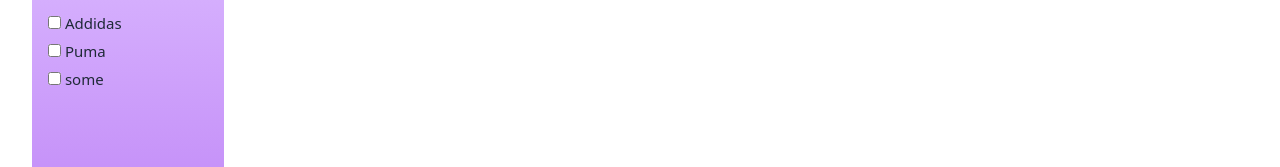
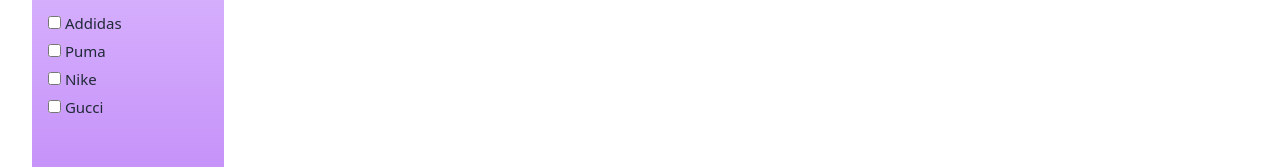
Before and after one commit to Afnansayed/Job_Task_SCIC, a React (Vite) app: page / in a window 1280 px wide. Shown: the part 495-662 px from the top of the page. Built offline with nearby package versions, Linux system fonts and the light colour scheme; no server answers.

Commit message:
pagianation with filter

```diff
--- a/src/Pages/Home/Searching/Searching.jsx
+++ b/src/Pages/Home/Searching/Searching.jsx
@@ -14,9 +14,10 @@
   // fetch products count for pagination
   useEffect(() => {
     axios
-      .get(`http://localhost:5000/productsCount`)
+      .get(`http://localhost:5000/productsCount?brand=${selectedBrand}`)
       .then((res) => setCount(res.data.count));
-  }, []);
+      setCurrentPage(0);
+  }, [selectedBrand]);
 
   const numOfPages = Math.ceil(count / itemPerPage);
   const pages = [...Array(numOfPages).keys()];
@@ -29,7 +30,7 @@
     queryKey: ["products"],
     queryFn: async () => {
       const res = await axios.get(
-        `http://localhost:5000/products?page=${currentPage}&size=${itemPerPage}`
+        `http://localhost:5000/products?page=${currentPage}&size=${itemPerPage}&brand=${selectedBrand}`
       );
       return res.data;
     },
@@ -37,7 +38,7 @@
 
   useEffect(() => {
     refetch();
-  }, [currentPage, itemPerPage]);
+  }, [currentPage, itemPerPage, selectedBrand]);
 
   // handle item per page
   // const handleItemsPerPage = (e) => {
@@ -130,8 +131,8 @@
                 <span>
                   <input
                     type="checkbox"
-                    value="addidas"
-                    checked={selectedBrand === "addidas"}
+                    value="Addidas"
+                    checked={selectedBrand === "Addidas"}
                     onChange={handleBrand}
                     // disabled={selectedBrand !== "" && selectedBrand !== "addidas"}
                   />{" "}
@@ -140,22 +141,32 @@
                 <span>
                   <input
                     type="checkbox"
-                    value="puma"
-                    checked={selectedBrand === "puma"}
+                    value="Puma"
+                    checked={selectedBrand === "Puma"}
                     onChange={handleBrand}
-                    // disabled={selectedBrand !== "" && selectedBrand !== "puma"}
+                    // disabled={selectedBrand !== "" && selectedBrand !== "Puma"}
                   />{" "}
                   Puma
                 </span>
                 <span>
                   <input
                     type="checkbox"
-                    value="some"
-                    checked={selectedBrand === "some"}
+                    value="Nike"
+                    checked={selectedBrand === "Nike"}
                     onChange={handleBrand}
-                    // disabled={selectedBrand !== "" && selectedBrand !== "some"}
+                    // disabled={selectedBrand !== "" && selectedBrand !== "Nike"}
                   />{" "}
-                  some
+                  Nike
+                </span>
+                <span>
+                  <input
+                    type="checkbox"
+                    value="Gucci"
+                    checked={selectedBrand === "Gucci"}
+                    onChange={handleBrand}
+                    // disabled={selectedBrand !== "" && selectedBrand !== "Gucci"}
+                  />{" "}
+                  Gucci
                 </span>
               </div>
             </div>
```
